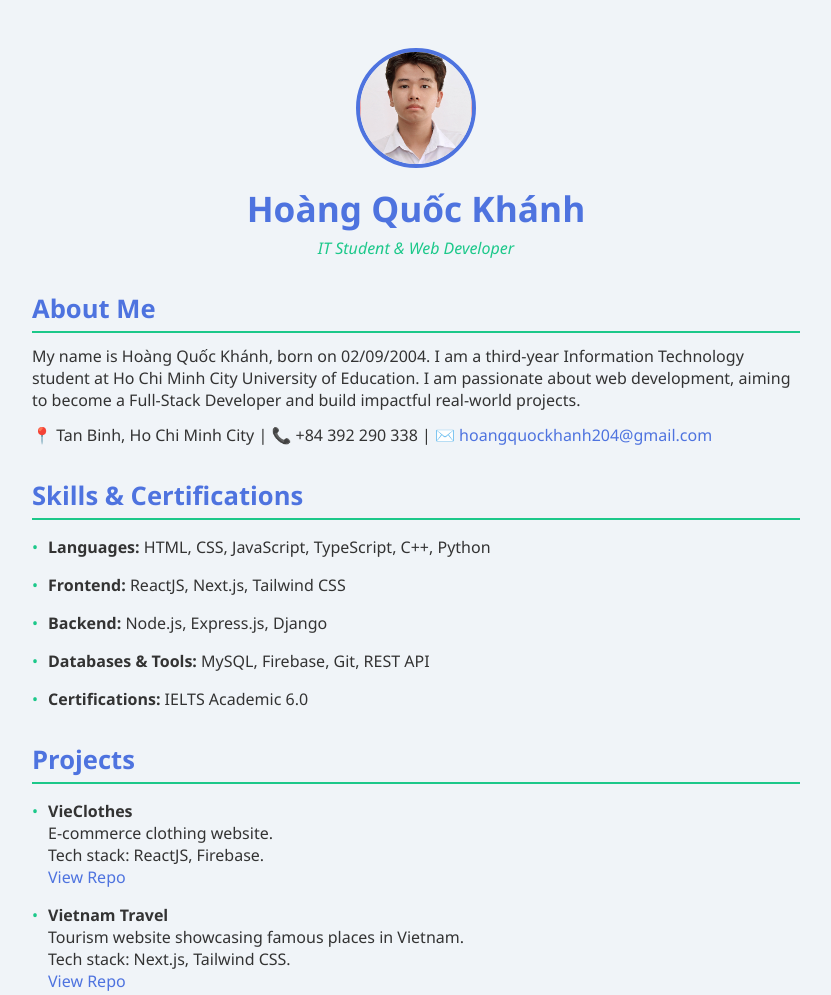
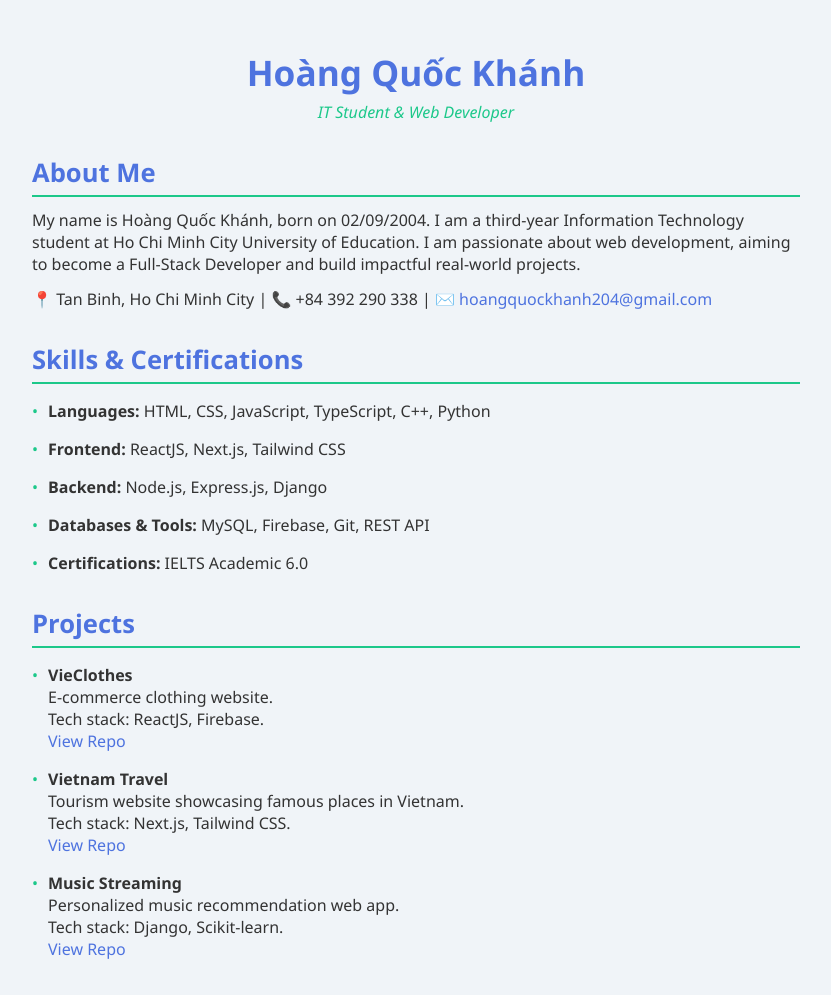
Before and after one commit to UchiHoang/Github-Page, a plain HTML site: page index.html in a window 1280 px wide. Shown: the top 995 px of the page, without its empty margins (224-1055 px from the left). Drawn offline with Linux system fonts and the light colour scheme.

Commit message:
init project

```diff
--- a/index.html
+++ b/index.html
@@ -9,9 +9,7 @@
 <body>
   <header>
     <!-- Place your avatar image as avatar.jpg in assets/img/ -->
-    <div class="avatar-wrapper">
-      <img src="/C14_13.JPG" alt="Hoàng Quốc Khánh Avatar" class="avatar">
-    </div>
+
     <h1>Hoàng Quốc Khánh</h1>
     <p class="subtitle">IT Student & Web Developer</p>
   </header>
```
